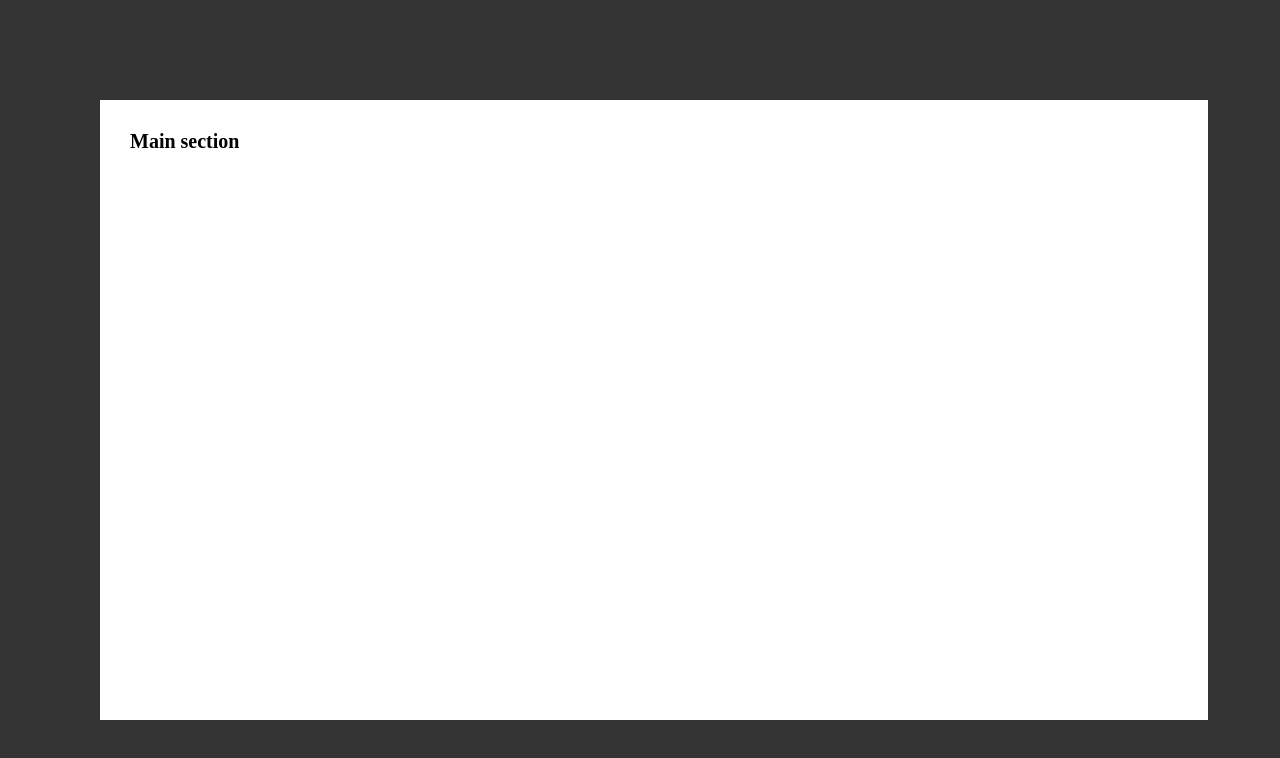
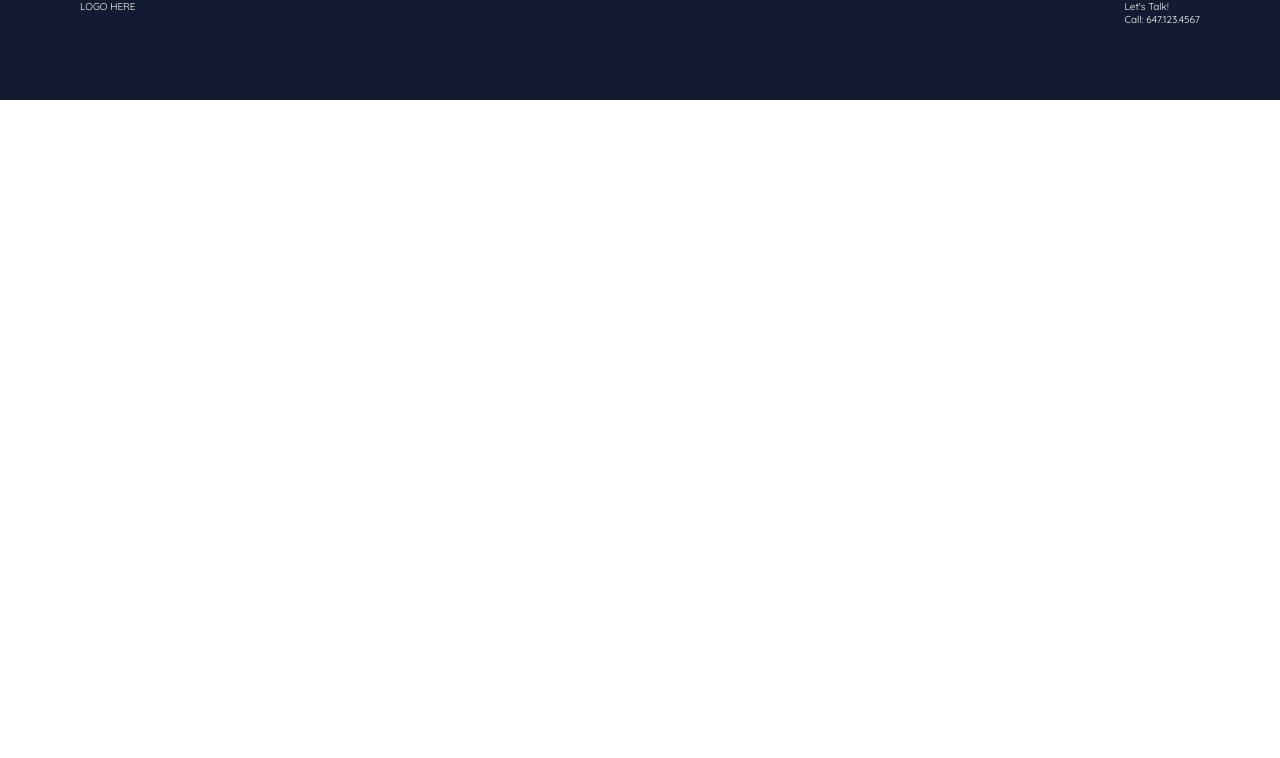
Before and after one commit to kasantosh/freelance-dev, a website: page index.html in a window 1280 px wide. Drawn offline with Linux system fonts and the light colour scheme.

Commit message:
Fixing layout for header

```diff
--- a/index.html
+++ b/index.html
@@ -6,16 +6,26 @@
     <meta name="viewport" content="width=device-width, initial-scale=1.0">
     <meta http-equiv="X-UA-Compatible" content="ie=edge">
     <link rel="stylesheet" href="css/style.css">
+    <link href="https://fonts.googleapis.com/css?family=Quicksand:300,400,500,600,700&display=swap" rel="stylesheet">
     <title>Freelancers | Web Design & Development</title>
 </head>
 
 <body>
 
-    <main>
-        <div class="main-section">
-            <h1>Main section</h1>
+    <header class="header">
+        <div class="container">
+            <div class="header__section">
+                <div class="header__logo">
+                    LOGO HERE
+                </div>
+                <div class="header__contact">
+                    Let's Talk! <br>
+                    Call: 647.123.4567
+                </div>
+            </div>
         </div>
-    </main>
+
+    </header>
 
 </body>
 
--- a/sass/base/_base.scss
+++ b/sass/base/_base.scss
@@ -8,10 +8,15 @@
 }
 
 body {
-    background-color: #333;
-    margin: 10rem;
+  font-family: 'Quicksand', sans-serif;
 }
 
 html {
     font-size: 62.5%;
 }
+
+.container {
+  width: 112rem;
+  margin: 0 auto;
+
+}
--- /dev/null
+++ b/sass/layout/_header.scss
@@ -0,0 +1,11 @@
+.header {
+    background-color: $color-navy;
+    height: 10rem;
+    color: $color-white;
+
+    &__section {
+        display: flex;
+        justify-content: space-between;
+        align-content: center;
+    }
+}
--- a/sass/main.scss
+++ b/sass/main.scss
@@ -1,3 +1,6 @@
+@import "abstracts/variables";
+
 @import "layout/main-section";
+@import "layout/header";
+
 @import "base/base";
-@import "abstracts/variables";
```
Also changed, not shown: css/style.css.
